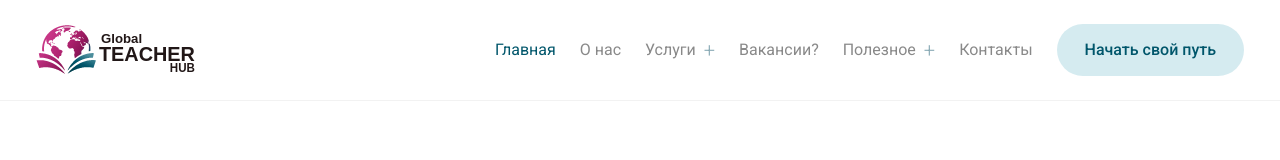
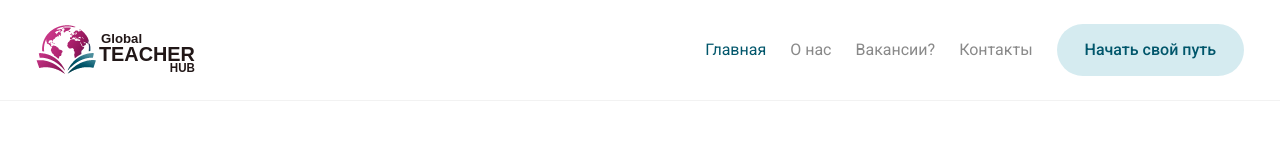
Before and after one commit to Ab-web-creator/globalTeachers, a Next.js app: page / in a window 1280 px wide. Shown: the top 160 px of the page. Built offline with nearby package versions, Linux system fonts and the light colour scheme.

Commit message:
made the Navbar sticky2

```diff
--- a/app/components/home/navigation-items.ts
+++ b/app/components/home/navigation-items.ts
@@ -2,8 +2,6 @@ import type { Panel } from "./content";
 
 export const navigationItems: { label: string; panel: Panel; expandable?: boolean }[] = [
   { label: "О нас", panel: "About" },
-  { label: "Услуги", panel: "Courses", expandable: true },
   { label: "Вакансии?", panel: "Jobs" },
-  { label: "Полезное", panel: "Pages", expandable: true },
   { label: "Контакты", panel: "Contact" },
 ];
```
